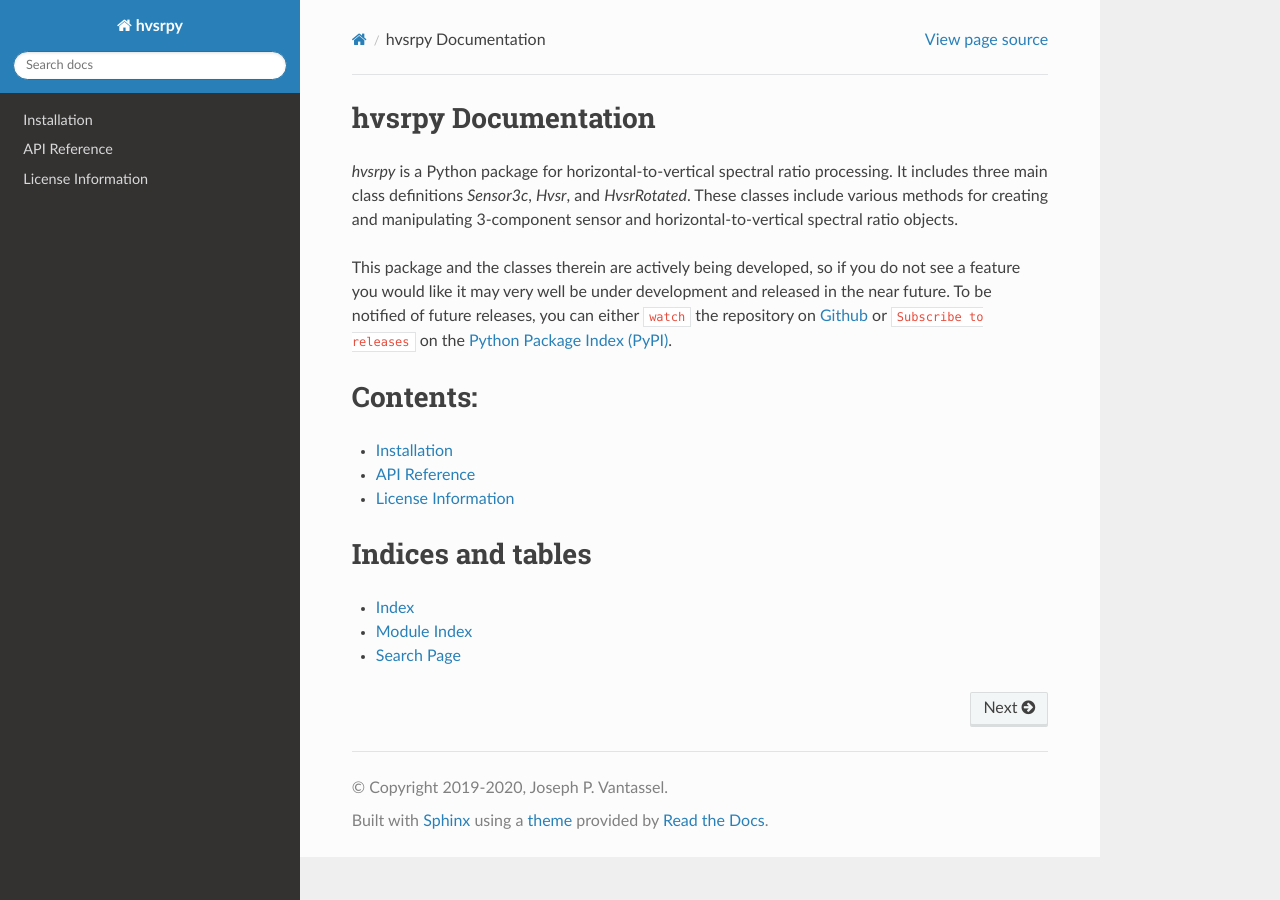
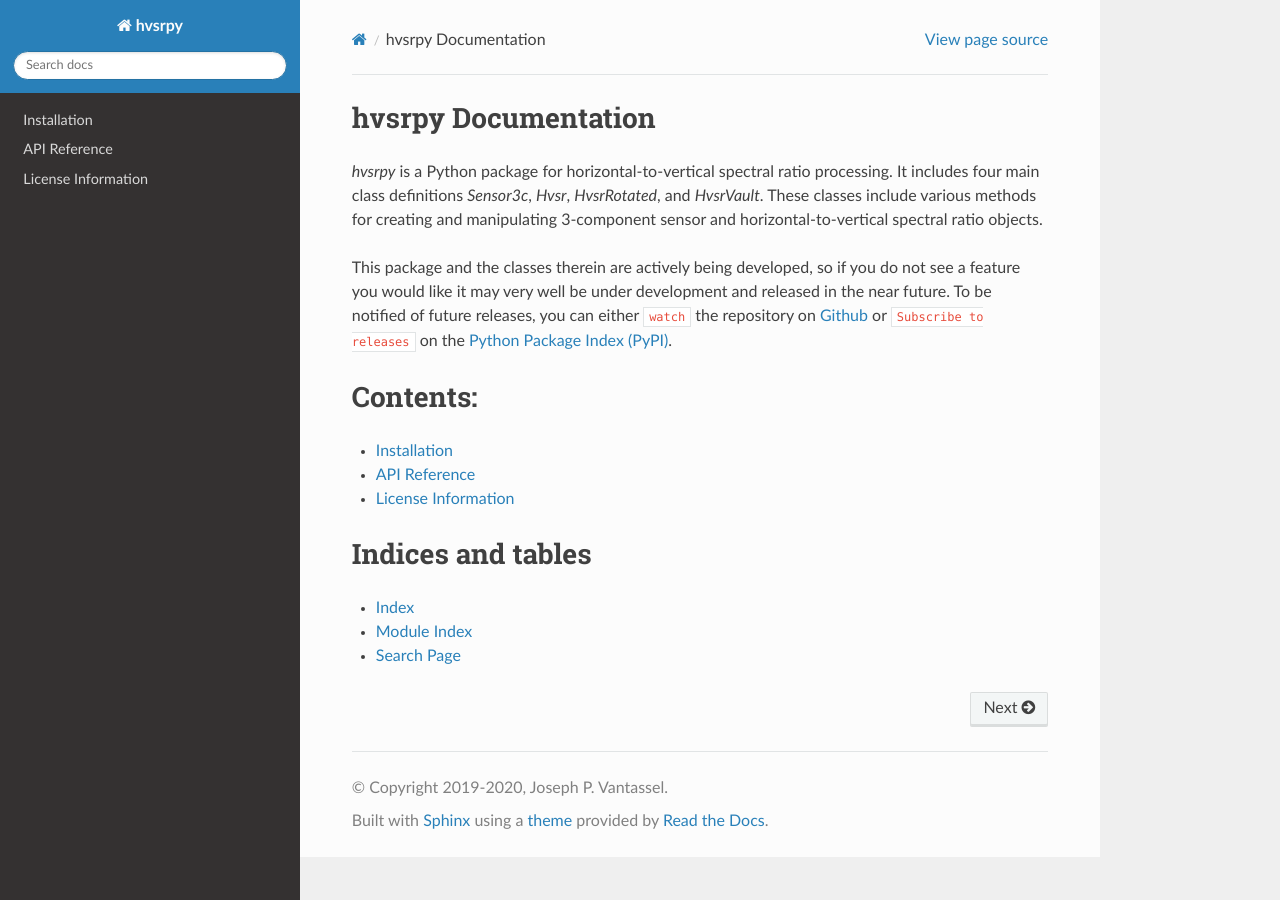
Before and after one commit to jpvantassel/hvsrpy, a Sphinx documentation site: the page built from docs/index.rst, in a window 1280 px wide. Built offline with Sphinx 7.4.7 and the Read the Docs theme 2.0.0, drawn with Linux system fonts in a browser that asks for light colours.

Commit message:
:books: Documentation update

```diff
--- a/docs/api.rst
+++ b/docs/api.rst
@@ -9,3 +9,4 @@ API Reference
    sensor3c
    hvsr
    hvsr_rotated
+   hvsr_spatial
--- a/docs/index.rst
+++ b/docs/index.rst
@@ -2,10 +2,10 @@ hvsrpy Documentation
 ====================
 
 `hvsrpy` is a Python package for horizontal-to-vertical spectral ratio
-processing. It includes three main class definitions `Sensor3c`, `Hvsr`, and
-`HvsrRotated`. These classes include various methods for creating and
-manipulating 3-component sensor and horizontal-to-vertical spectral ratio
-objects.
+processing. It includes four main class definitions `Sensor3c`, `Hvsr`,
+`HvsrRotated`, and `HvsrVault`. These classes include various methods for
+creating and manipulating 3-component sensor and horizontal-to-vertical
+spectral ratio objects.
 
 This package and the classes therein are actively being developed, so if you
 do not see a feature you would like it may very well be under development and
```
Also changed, not shown: README.md (+4 -4 lines), docs/hvsr_spatial.rst (added, +9 -0 lines), 2 other files.
